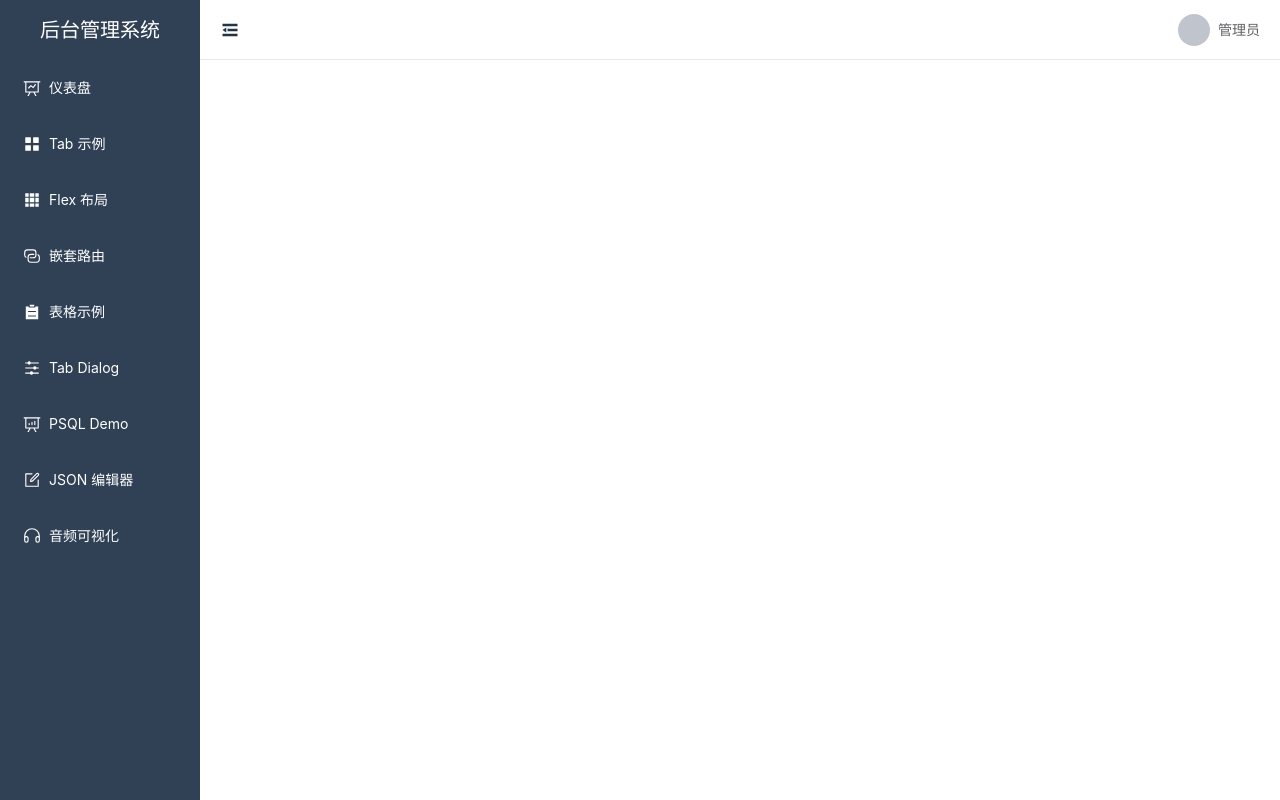
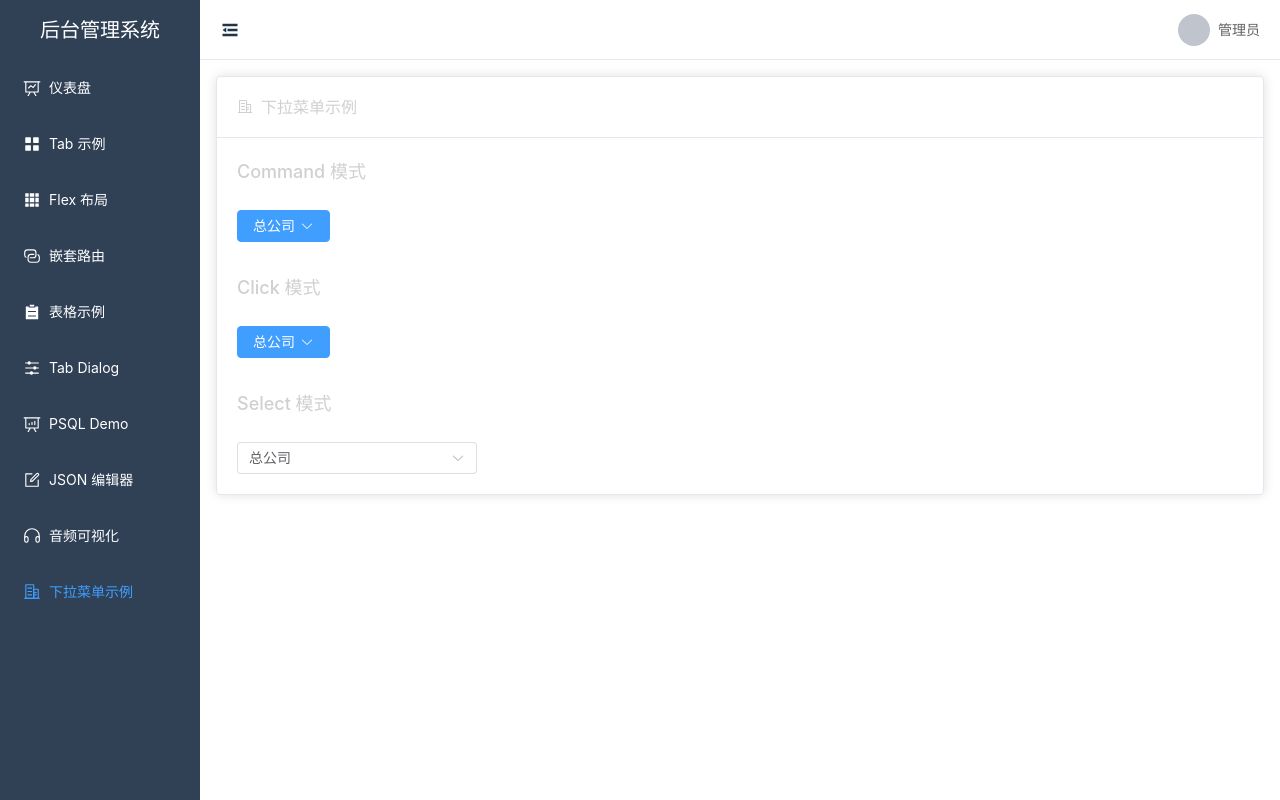
Before and after one commit to shilianmalaxiangguo/my-vue3-demo, a Vue app: page /dropdown-demo in a window 1280 px wide. Built offline with nearby package versions, Linux system fonts and the light colour scheme.

Commit message:
feat: dropdown

```diff
--- a/src/components/MyRouterView.vue
+++ b/src/components/MyRouterView.vue
@@ -48,6 +48,10 @@
           <el-icon><Headset /></el-icon>
           <span>音频可视化</span>
         </el-menu-item>
+        <el-menu-item index="/dropdown-demo">
+          <el-icon><OfficeBuilding /></el-icon>
+          <span>下拉菜单示例</span>
+        </el-menu-item>
       </el-menu>
     </el-aside>
 
@@ -91,14 +95,74 @@ import {
   Operation,
   DataAnalysis,
   Edit,
-  Headset
+  Headset,
+  OfficeBuilding
 } from '@element-plus/icons-vue'
+import { ref, onMounted } from 'vue'
 
 defineOptions({
   name: 'MyRouterView'
 })
 
 const route = useRoute()
+
+// 模拟接口数据
+const mockOrganizations = [
+  { id: 1, name: '总公司' },
+  { id: 2, name: '北京分公司' },
+  { id: 3, name: '上海分公司' },
+  { id: 4, name: '广州分公司' },
+  { id: 5, name: '深圳分公司' }
+]
+
+// 状态管理
+const organizations = ref([])
+const loading = ref(true)
+const selectedOrg = ref('')
+const currentOrg = ref('')
+
+// 模拟 API 调用
+const fetchOrganizations = () => {
+  return new Promise((resolve) => {
+    setTimeout(() => {
+      resolve(mockOrganizations)
+    }, 3000)
+  })
+}
+
+// 初始化数据
+onMounted(async () => {
+  try {
+    const data = await fetchOrganizations()
+    organizations.value = data
+    selectedOrg.value = data[0].id
+    currentOrg.value = data[0].name
+    loading.value = false
+  } catch (error) {
+    console.error('获取机构列表失败:', error)
+  }
+})
+
+// 处理命令模式选择
+const handleCommand = (command) => {
+  const org = organizations.value.find(org => org.id === command)
+  if (org) {
+    currentOrg.value = org.name
+  }
+}
+
+// 处理点击模式选择
+const handleClick = (org) => {
+  currentOrg.value = org.name
+}
+
+// 处理 Select 选择
+const handleSelect = (value) => {
+  const org = organizations.value.find(org => org.id === value)
+  if (org) {
+    currentOrg.value = org.name
+  }
+}
 </script>
 
 <style lang="scss" scoped>
--- a/src/router/index.js
+++ b/src/router/index.js
@@ -71,6 +71,11 @@ const routes = [
     path: '/audio-visualizer',
     name: 'AudioVisualizer',
     component: () => import('../components/AudioVisualizer.vue')
+  },
+  {
+    path: '/dropdown-demo',
+    name: 'DropdownDemo',
+    component: () => import('../views/DropdownDemo.vue')
   }
 ]
 
--- /dev/null
+++ b/src/views/DropdownDemo.vue
@@ -0,0 +1,145 @@
+<template>
+  <div class="flex flex-col gap-6">
+    <el-card>
+      <template #header>
+        <div class="flex items-center">
+          <el-icon class="mr-2"><OfficeBuilding /></el-icon>
+          下拉菜单示例
+        </div>
+      </template>
+
+      <!-- Command 模式 -->
+      <div class="flex flex-col gap-4">
+        <div class="text-lg font-medium mb-2">Command 模式</div>
+        <el-dropdown
+          v-loading="loading"
+          trigger="click"
+          @command="handleCommand"
+        >
+          <el-button type="primary">
+            {{ currentOrg || '请选择机构' }}
+            <el-icon class="el-icon--right"><ArrowDown /></el-icon>
+          </el-button>
+          <template #dropdown>
+            <el-dropdown-menu>
+              <el-dropdown-item
+                v-for="org in organizations"
+                :key="org.id"
+                :command="org.id"
+              >
+                {{ org.name }}
+              </el-dropdown-item>
+            </el-dropdown-menu>
+          </template>
+        </el-dropdown>
+      </div>
+
+      <!-- Click 模式 -->
+      <div class="flex flex-col gap-4 mt-8">
+        <div class="text-lg font-medium mb-2">Click 模式</div>
+        <el-dropdown
+          v-loading="loading"
+          trigger="click"
+        >
+          <el-button type="primary">
+            {{ currentOrg || '请选择机构' }}
+            <el-icon class="el-icon--right"><ArrowDown /></el-icon>
+          </el-button>
+          <template #dropdown>
+            <el-dropdown-menu>
+              <el-dropdown-item
+                v-for="org in organizations"
+                :key="org.id"
+                @click="handleClick(org)"
+              >
+                {{ org.name }}
+              </el-dropdown-item>
+            </el-dropdown-menu>
+          </template>
+        </el-dropdown>
+      </div>
+
+      <!-- Select 模式 -->
+      <div class="flex flex-col gap-4 mt-8">
+        <div class="text-lg font-medium mb-2">Select 模式</div>
+        <el-select
+          v-model="selectedOrg"
+          v-loading="loading"
+          placeholder="请选择机构"
+          style="width: 240px"
+          @change="handleSelect"
+        >
+          <el-option
+            v-for="org in organizations"
+            :key="org.id"
+            :label="org.name"
+            :value="org.id"
+          />
+        </el-select>
+      </div>
+    </el-card>
+  </div>
+</template>
+
+<script setup>
+import { ref, onMounted } from 'vue'
+import { OfficeBuilding, ArrowDown } from '@element-plus/icons-vue'
+
+// 模拟接口数据
+const mockOrganizations = [
+  { id: 1, name: '总公司' },
+  { id: 2, name: '北京分公司' },
+  { id: 3, name: '上海分公司' },
+  { id: 4, name: '广州分公司' },
+  { id: 5, name: '深圳分公司' }
+]
+
+// 状态管理
+const organizations = ref([])
+const loading = ref(true)
+const selectedOrg = ref('')
+const currentOrg = ref('')
+
+// 模拟 API 调用
+const fetchOrganizations = () => {
+  return new Promise((resolve) => {
+    setTimeout(() => {
+      resolve(mockOrganizations)
+    }, 3000)
+  })
+}
+
+// 初始化数据
+onMounted(async () => {
+  try {
+    const data = await fetchOrganizations()
+    organizations.value = data
+    selectedOrg.value = data[0].id
+    currentOrg.value = data[0].name
+    loading.value = false
+  } catch (error) {
+    console.error('获取机构列表失败:', error)
+  }
+})
+
+// 处理命令模式选择
+const handleCommand = (command) => {
+  const org = organizations.value.find(org => org.id === command)
+  if (org) {
+    currentOrg.value = org.name
+  }
+}
+
+// 处理点击模式选择
+const handleClick = (org) => {
+  currentOrg.value = org.name
+}
+
+// 处理 Select 选择
+const handleSelect = (value) => {
+  const org = organizations.value.find(org => org.id === value)
+  if (org) {
+    currentOrg.value = org.name
+  }
+}
+</script>
```
